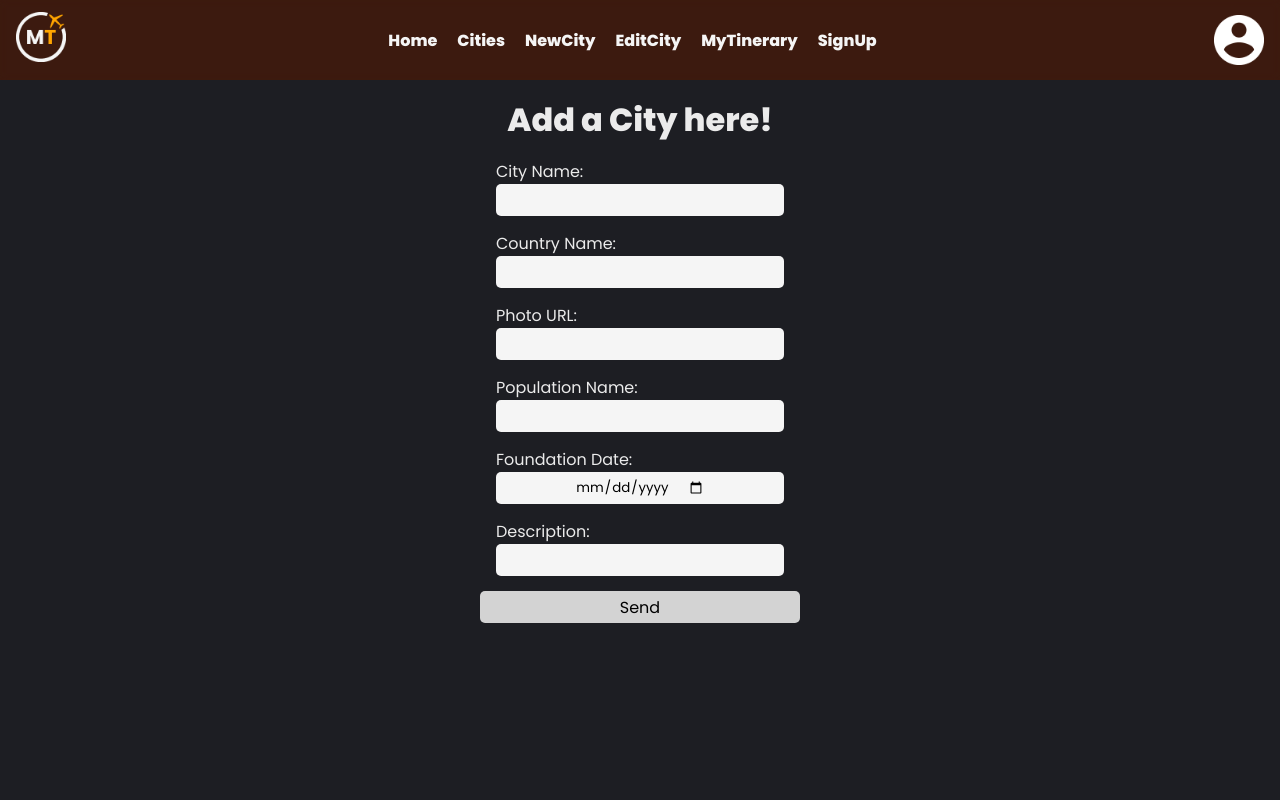
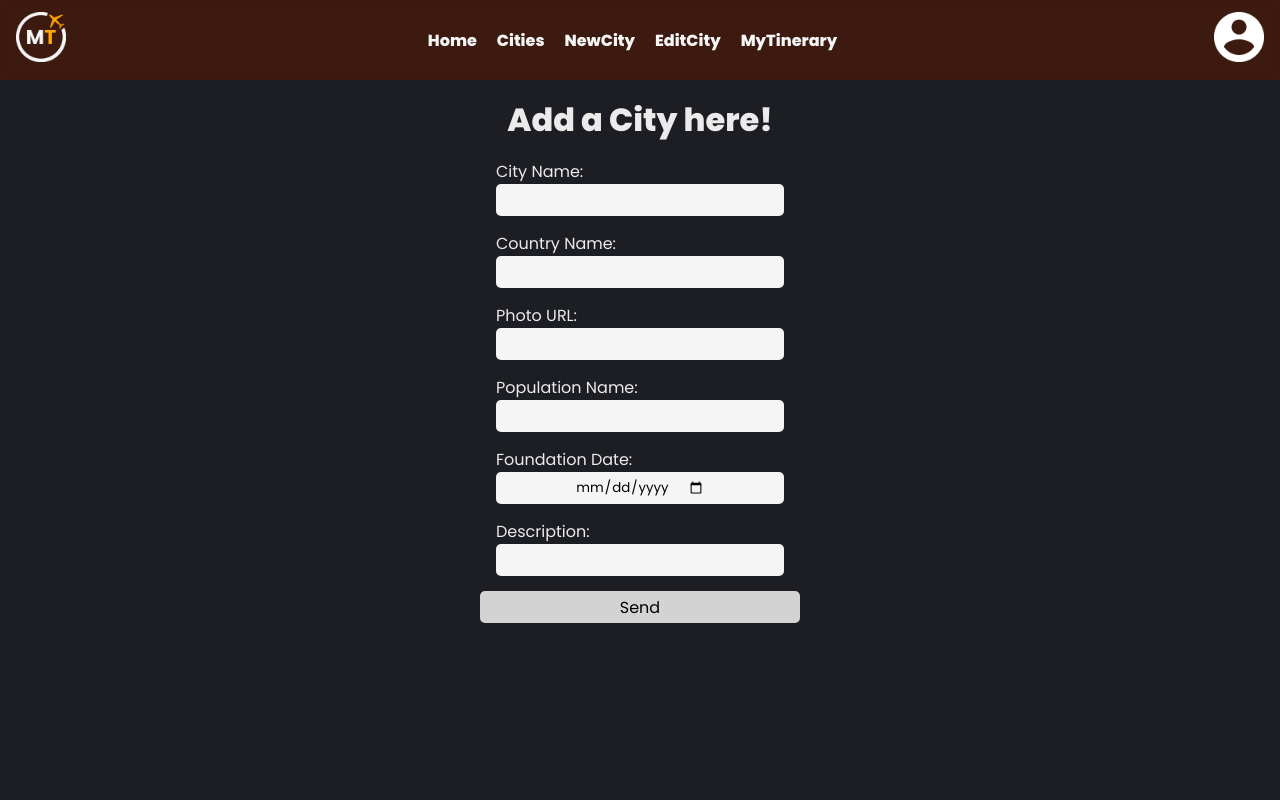
Before and after one commit to ignaciogiusti/mytinerary-alessandro-giusti, a React (Create React App) app: page /newcity in a window 1280 px wide. Shown: the top 800 px of the page. Built offline with nearby package versions, Linux system fonts and the light colour scheme.

Commit message:
added handle menu for sign in and sign up

```diff
--- a/src/components/Header.js
+++ b/src/components/Header.js
@@ -9,21 +9,35 @@ const pages = [
   { name: 'NewCity', to: '/newcity' },
   { name: 'EditCity', to: '/editcity'},
   { name: 'MyTinerary', to: '/mytinerary/auth/63126f9234a07b3e776c0684'},
-  { name: 'SignUp', to: '/signup'}
+]
+
+const register = [
+  { name: 'Sign In', to:'/'},
+  { name: 'Sign Up', to:'/auth/signup'}
 ]
 
 const navLinks = (page) => <LinkRouter className='navbar-links menu-hover' to={page.to} key={page.name}>{page.name}</LinkRouter>
+const signLinks = (page) => <LinkRouter className='navbar-links menu-hover' to={page.to} key={page.name}>{page.name}</LinkRouter>
 
 
 export default function Header() {
 
   const [open, setOpen] = useState(false)
+  const [openSign, setOpenSign] = useState(false)
 
   const handleOpenMenu = () => {
     if (open == true) {
       setOpen(false)
     } else {
       setOpen(true)
+    }
+  }
+
+  const handleOpenMenuSign = () => {
+    if (openSign == true) {
+      setOpenSign(false)
+    } else {
+      setOpenSign(true)
     }
   }
 
@@ -44,7 +58,15 @@ export default function Header() {
           {pages.map(navLinks)}
         </div>
       </div>
-      <img className='img-header' src="/img/usuario.png" alt="avatar" />
+      <button className='buttonNavbar' onClick={handleOpenMenuSign}><img className='img-header' src="/img/usuario.png" alt="avatar" />
+      <div>
+          {
+            openSign ? <div className='col col-menu'>
+              {register.map(signLinks)}
+            </div> : null
+          }
+        </div>
+      </button>
     </div>
   )
 }
--- a/src/components/InputCity.js
+++ b/src/components/InputCity.js
@@ -32,10 +32,11 @@ export default function InputNewCity({ city }) {
     const inputHandler = (e) => {
         setEditedCity ({
             ...editedCity, //los 3 puntos hace que se guarde el dato que se actualizo y no se borre (spread operator)
-            [e.target.name]:e.target.value
+            [e.target.name]:e.target.value //valores del objeto ya definidos / valores nuevos
         })
     }
     const editCity = async () => {
+        //.some se encarga de que esten completos todos los campos para editar la ciudad o crear (en este caso)
         try {
             if (Object.values(editedCity).some((value) => !value)) {
                 return alert('you must complete all the fields')
```
